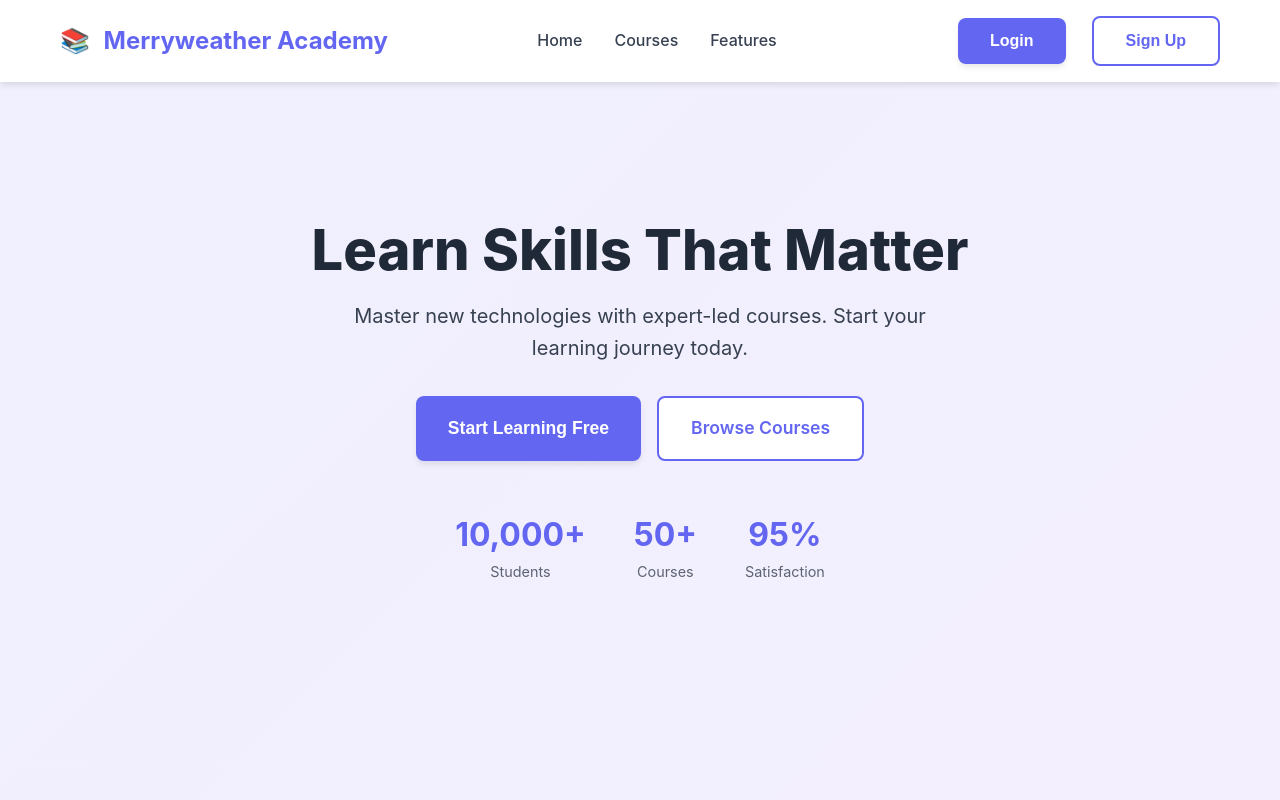
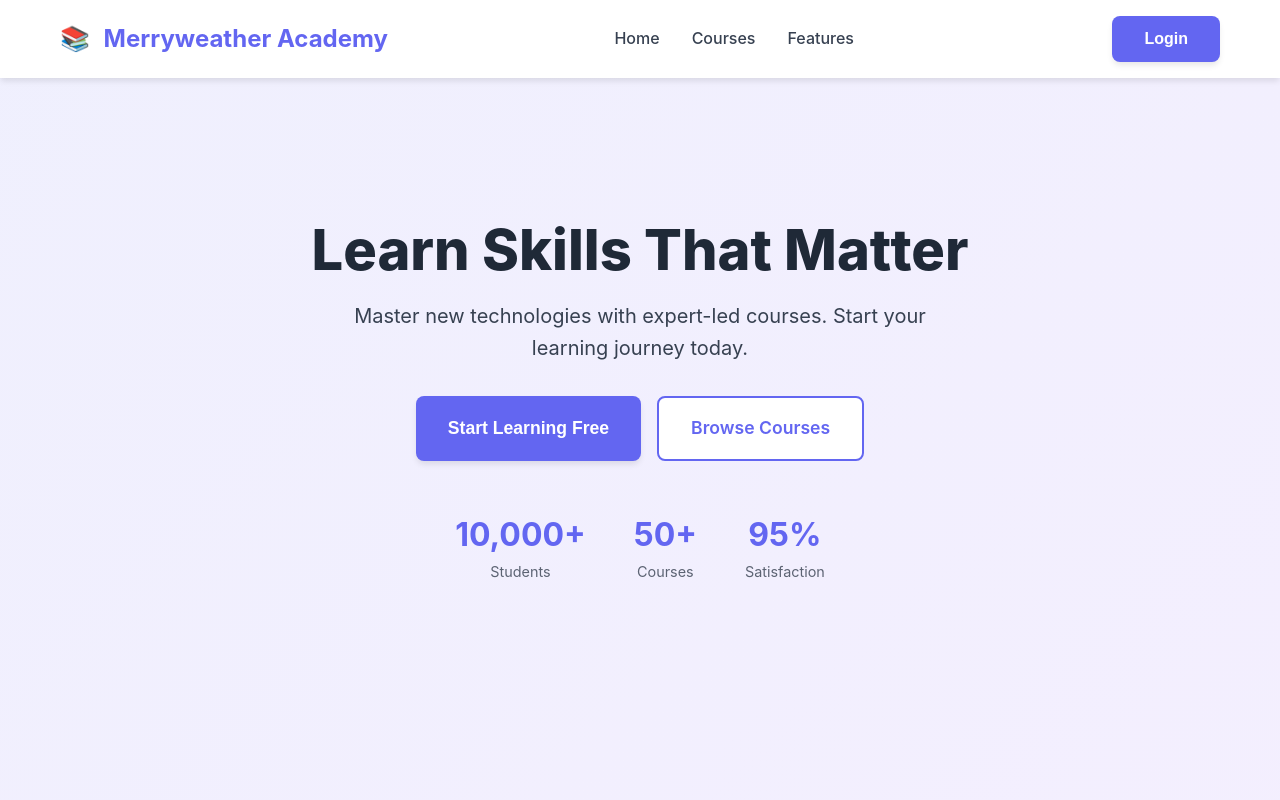
Before and after one commit to gazalinawaz/verceltestapp, a website: page public/index.html in a window 1280 px wide. Shown: the top 800 px of the page. Drawn offline with Linux system fonts and the light colour scheme; no server answers.

Commit message:
Remove Sign Up button from navigation

```diff
--- a/public/index.html
+++ b/public/index.html
@@ -24,7 +24,6 @@
             </ul>
             <div class="nav-auth">
                 <button id="loginBtn" class="btn btn-primary btn-sm" onclick="login()">Login</button>
-                <button id="signupBtn" class="btn btn-secondary btn-sm" onclick="signup()" style="margin-left: 10px;">Sign Up</button>
                 <div id="userProfile" class="user-profile" style="display: none;">
                     <img id="userAvatar" src="" alt="User" class="user-avatar">
                     <span id="userName"></span>
```
